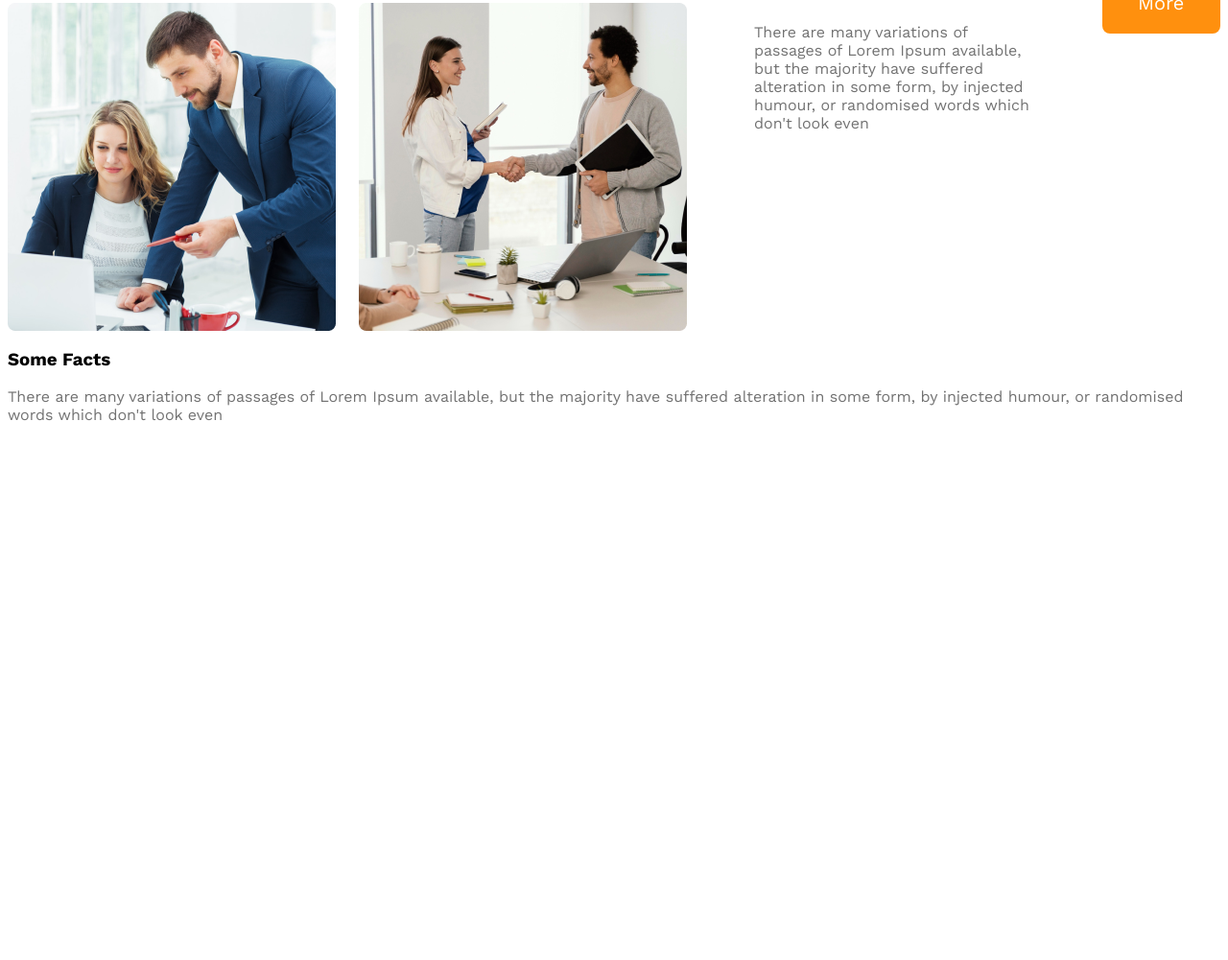
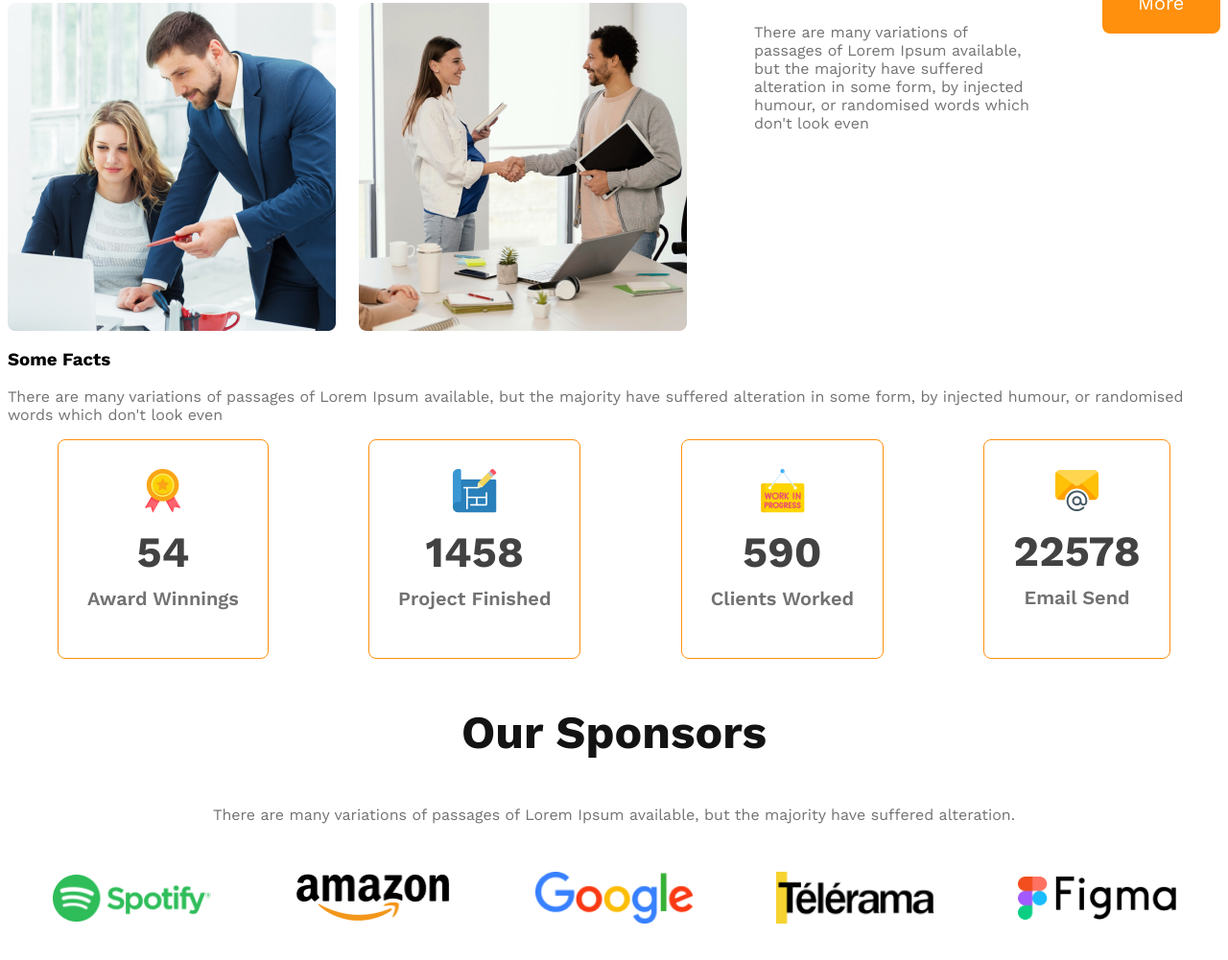
Before and after one commit to MD-SHihAb1/architects, a plain HTML site: page index.html in a window 1280 px wide. Shown: the part 1455-2456 px from the top of the page at 96% size. Before the commit the page ends 1967 px from the top, so only its background shows below. Drawn offline with nearby package versions, Linux system fonts and the light colour scheme.

Commit message:
added sponsor

```diff
--- a/index.html
+++ b/index.html
@@ -51,6 +51,41 @@
         <section class="facts">
             <h3 class=".section-title">Some Facts</h3>
             <p class="text-light-gray">There are many variations of passages of Lorem Ipsum available, but the majority have suffered alteration in some form, by injected humour, or randomised words which don't look even</p>
+            <div class="facts-card-container">
+                <!-- .card*4>img+h2.card-stats+p.card-title text-light-gray -->
+                <div class="card">
+                    <img src="images/icons/ribon.png" alt="">
+                    <h2 class="card-stats">54</h2>
+                    <p class="card-title text-light-gray">Award Winnings</p>
+                </div>
+                <div class="card">
+                    <img src="images/icons/projects.png" alt="">
+                    <h2 class="card-stats">1458</h2>
+                    <p class="card-title text-light-gray">Project Finished</p>
+                </div>
+                <div class="card">
+                    <img src="images/icons/customers.png" alt="">
+                    <h2 class="card-stats">590</h2>
+                    <p class="card-title text-light-gray">Clients Worked</p>
+                </div>
+                <div class="card">
+                    <img src="images/icons/email.png" alt="">
+                    <h2 class="card-stats">22578</h2>
+                    <p class="card-title text-light-gray">Email Send</p>
+                </div>
+            </div>
+        </section>
+        <!-- sponsor section -->
+        <section class="sponsors">
+            <h3 class="section-title">Our Sponsors</h3>
+            <p class="text-light-gray">There are many variations of passages of Lorem Ipsum available, but the majority have suffered alteration.</p>
+            <div class="sponsors-img-container">
+                <img src="images/sponsors/spotify.png" alt="">
+                <img src="images/sponsors/amazon.png" alt="">
+                <img src="images/sponsors/google.png" alt="">
+                <img src="images/sponsors/telerama.png" alt="">
+                <img src="images/sponsors/figma.png" alt="">
+            </div>
         </section>
     </main>
     <footer>
--- a/styles/architect.css
+++ b/styles/architect.css
@@ -105,9 +105,44 @@ nav li a{
     color: #FF900E;
     font-weight: 700;
 }
+/* facts section */
+.facts-card-container{
+    display: flex;
+    justify-content: space-around;
+}
+.facts-card-container .card{
+    border-radius: 8px;
+    border: 1px solid #FF900E;
+    text-align: center;
+    padding: 30px;
+}
+.facts-card-container .card-title{
+    font-weight: 600;
+    font-size: 1.25rem;
+    margin-top: 5px;
+}
 
+.facts-card-container .card-stats{
+    font-size: 2.8rem;
+    color: #424242;
+    margin-top: 10px;
+    margin-bottom: 10px;
+}
+/* sponsors */
+.sponsors{
+    text-align: center;
+}
+.sponsors-img-container{
+    margin-top: 50px;
+    display: flex;
+    justify-content: space-evenly;
+    align-items: center;
+    gap: 40px;
+}
 
-
+.sponsors-img-container img{
+    width: 165px;
+}
 
 
 /* Responsive Styles */
@@ -118,7 +153,9 @@ nav li a{
         padding: 20px;
     }
     nav,
-    .teams-content
+    .teams-content,
+    .facts-card-container,
+    .sponsors-img-container
     {
         flex-direction: column;
     }
@@ -126,10 +163,12 @@ nav li a{
     .teams-img-container{
         grid-template-columns: 1fr;
     }
-    .teams-content{
+    .teams-content, .facts-card-container{
         padding-left: 20px;
         padding-right: 20px;
-
+    }
+    .facts-card-container{
+        gap: 20px;
     }
 }
 
@@ -139,7 +178,10 @@ nav li a{
     header{
         padding: 50px;
     }
-    nav, .teams-container {
+    nav,
+    .teams-container,
+    .sponsors-img-container
+    {
         flex-direction: column;
     }
 }
```
